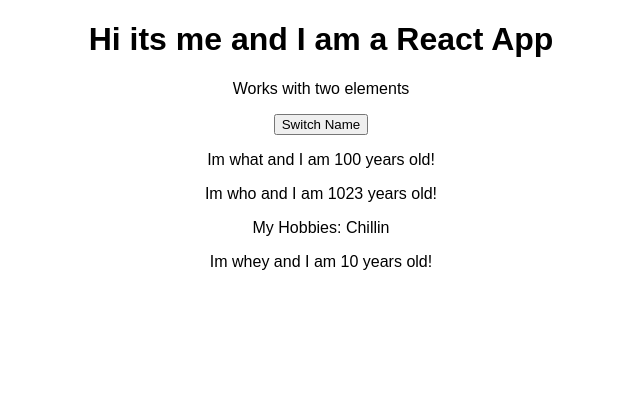
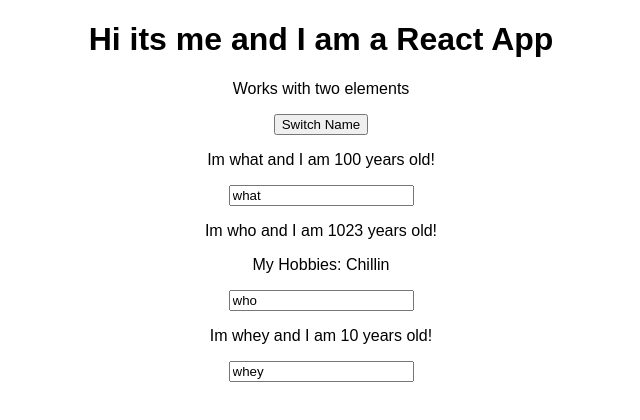
Before and after one commit to pacemade/react-with-max, a React (Create React App) app in the folder starting_off/: page / in a window 1280 px wide. Shown: the top 420 px of the page, without its empty margins (319-959 px from the left). Built offline with nearby package versions, Linux system fonts and the light colour scheme.

Commit message:
two way binding

```diff
--- a/starting_off/src/App.js
+++ b/starting_off/src/App.js
@@ -9,6 +9,17 @@
       { name: "who", age: 1023},
       { name: "whey", age: 10}
     ]
+  }
+
+
+  nameChangeHandler = (event) => {
+    this.setState({
+      persons: [
+        { name: event.target.value, age: 10230},
+        { name: event.target.value, age: 1023},
+        { name: "Whey", age: 42410}
+      ]
+    } )
   }
 
   switchNameHandler = (newName) => {
@@ -36,7 +47,8 @@
         <Person
           name={this.state.persons[1].name}
           age={this.state.persons[1].age}
-          click={this.switchNameHandler.bind(this, "Deennee")} >My Hobbies: Chillin </Person>
+          click={this.switchNameHandler.bind(this, "Deennee")}
+          changed={this.nameChangeHandler} >My Hobbies: Chillin </Person>
         <Person
           name={this.state.persons[2].name}
           age={this.state.persons[2].age}
--- a/starting_off/src/Person/Person.js
+++ b/starting_off/src/Person/Person.js
@@ -5,6 +5,7 @@
     <div>
       <p onClick={props.click}>Im {props.name} and I am {props.age} years old!</p>
       <p>{props.children}</p>
+      <input type="text" onChange={props.changed} value={props.name} />
     </div>
   )
 };
```
